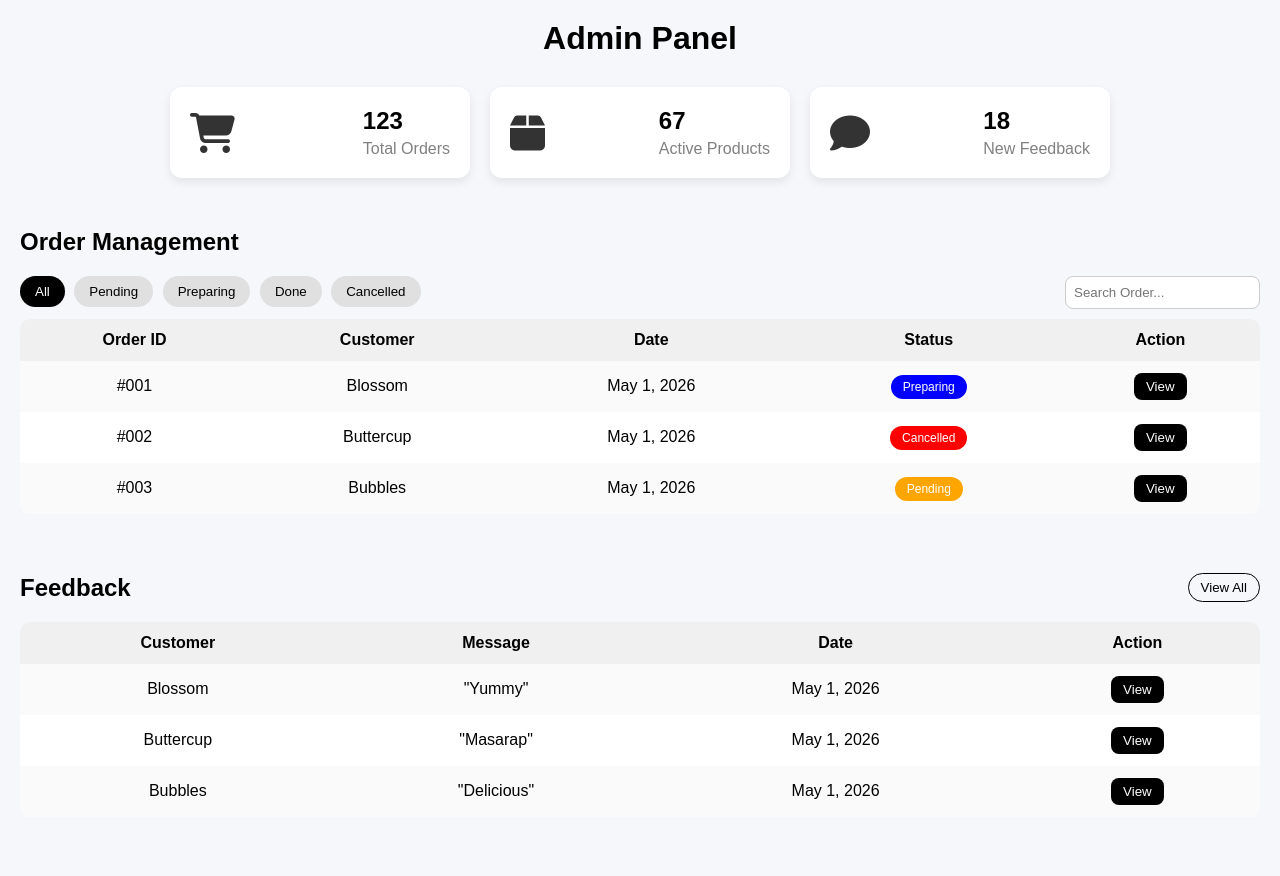
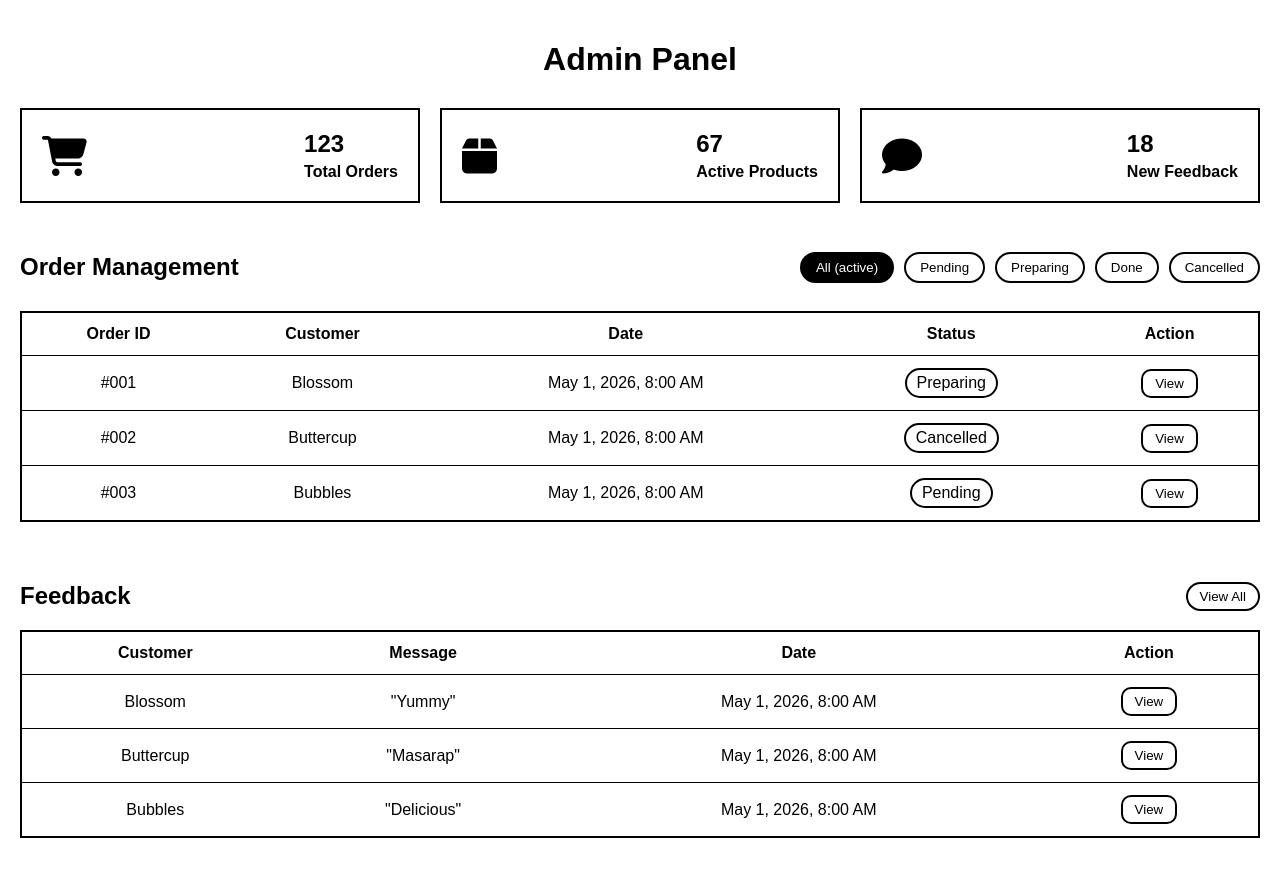
Before and after one commit to katsxy/USERWEBDEV, a plain HTML site: page index.html in a window 1280 px wide. Before the commit the page ends 837 px from the top, so only its background shows below. Drawn offline with Linux system fonts and the light colour scheme.

Commit message:
Update index.html

```diff
--- a/index.html
+++ b/index.html
@@ -10,44 +10,37 @@
 <style>
 body {
     font-family: Arial, sans-serif;
+    background: #fff;
     margin: 0;
-    background: #f5f7fa;
+    padding: 20px;
+    color: #000;
 }
 
-/* HEADER */
+/* TITLE */
 h1 {
     text-align: center;
-    margin: 20px 0;
+    margin-bottom: 30px;
 }
 
 /* CARDS */
 .dashboard {
     display: flex;
-    justify-content: center;
+    justify-content: space-between;
     gap: 20px;
-    flex-wrap: wrap;
-    padding: 10px;
+    margin-bottom: 30px;
 }
 
 .card {
-    background: white;
-    width: 260px;
+    flex: 1;
+    border: 2px solid #000;
     padding: 20px;
-    border-radius: 12px;
     display: flex;
     align-items: center;
     justify-content: space-between;
-    box-shadow: 0 4px 10px rgba(0,0,0,0.08);
-    transition: 0.3s;
-}
-
-.card:hover {
-    transform: translateY(-5px);
 }
 
 .card i {
     font-size: 40px;
-    color: #333;
 }
 
 .card h2 {
@@ -56,102 +49,87 @@ h1 {
 
 .card p {
     margin: 5px 0 0;
-    color: gray;
+    font-weight: bold;
 }
 
 /* SECTION */
 .section {
-    padding: 20px;
+    margin-bottom: 40px;
 }
 
-/* FILTER + SEARCH */
-.top-controls {
+/* ORDER HEADER */
+.order-header {
     display: flex;
     justify-content: space-between;
-    flex-wrap: wrap;
+    align-items: center;
     margin-bottom: 10px;
 }
 
+/* FILTER BUTTONS */
+.filters {
+    display: flex;
+    gap: 10px;
+}
+
 .filters button {
-    border: none;
-    padding: 8px 15px;
+    border: 2px solid #000;
+    background: #fff;
+    padding: 6px 14px;
     border-radius: 20px;
-    margin-right: 5px;
     cursor: pointer;
-    background: #e0e0e0;
 }
 
 .filters button.active {
-    background: black;
-    color: white;
-}
-
-.search-box input {
-    padding: 8px;
-    border-radius: 8px;
-    border: 1px solid #ccc;
+    background: #000;
+    color: #fff;
 }
 
 /* TABLE */
 table {
     width: 100%;
     border-collapse: collapse;
-    background: white;
-    border-radius: 10px;
-    overflow: hidden;
+    border: 2px solid #000;
 }
 
 th, td {
+    border-bottom: 1px solid #000;
     padding: 12px;
     text-align: center;
 }
 
 th {
-    background: #f0f0f0;
+    font-weight: bold;
 }
 
-tr:nth-child(even) {
-    background: #fafafa;
+/* STATUS */
+.status {
+    border: 2px solid #000;
+    padding: 4px 10px;
+    border-radius: 15px;
+    display: inline-block;
 }
 
-/* STATUS BADGES */
-.status {
+/* BUTTON */
+.btn {
+    border: 2px solid #000;
     padding: 5px 12px;
-    border-radius: 20px;
-    font-size: 12px;
+    border-radius: 10px;
+    background: #fff;
+    cursor: pointer;
 }
 
-.pending { background: orange; color: white; }
-.preparing { background: blue; color: white; }
-.done { background: green; color: white; }
-.cancelled { background: red; color: white; }
-
-/* BUTTONS */
-.btn {
-    padding: 6px 12px;
-    border: none;
-    border-radius: 8px;
-    cursor: pointer;
-    background: black;
-    color: white;
-}
-
-.btn:hover {
-    opacity: 0.8;
-}
-
-/* FEEDBACK */
-.section-header {
+/* FEEDBACK HEADER */
+.feedback-header {
     display: flex;
     justify-content: space-between;
     align-items: center;
 }
 
 .view-all {
-    border: 1px solid black;
-    background: transparent;
-    padding: 6px 12px;
-    border-radius: 20px;
+    border: 2px solid #000;
+    background: #fff;
+    padding: 5px 12px;
+    border-radius: 15px;
     cursor: pointer;
 }
 
@@ -159,7 +137,6 @@ tr:nth-child(even) {
 @media (max-width: 768px) {
     .dashboard {
         flex-direction: column;
-        align-items: center;
     }
 }
 </style>
@@ -170,7 +147,7 @@ tr:nth-child(even) {
 
 <h1>Admin Panel</h1>
 
-<!-- DASHBOARD CARDS -->
+<!-- CARDS -->
 <div class="dashboard">
     <div class="card">
         <i class="fas fa-shopping-cart"></i>
@@ -199,19 +176,14 @@ tr:nth-child(even) {
 
 <!-- ORDER MANAGEMENT -->
 <div class="section">
-    <h2>Order Management</h2>
-
-    <div class="top-controls">
+    <div class="order-header">
+        <h2>Order Management</h2>
         <div class="filters">
-            <button class="active">All</button>
+            <button class="active">All (active)</button>
             <button>Pending</button>
             <button>Preparing</button>
             <button>Done</button>
             <button>Cancelled</button>
-        </div>
-
-        <div class="search-box">
-            <input type="text" placeholder="Search Order...">
         </div>
     </div>
 
@@ -227,24 +199,24 @@ tr:nth-child(even) {
         <tr>
             <td>#001</td>
             <td>Blossom</td>
-            <td>May 1, 2026</td>
-            <td><span class="status preparing">Preparing</span></td>
+            <td>May 1, 2026, 8:00 AM</td>
+            <td><span class="status">Preparing</span></td>
             <td><button class="btn">View</button></td>
         </tr>
 
         <tr>
             <td>#002</td>
             <td>Buttercup</td>
-            <td>May 1, 2026</td>
-            <td><span class="status cancelled">Cancelled</span></td>
+            <td>May 1, 2026, 8:00 AM</td>
+            <td><span class="status">Cancelled</span></td>
             <td><button class="btn">View</button></td>
         </tr>
 
         <tr>
             <td>#003</td>
             <td>Bubbles</td>
-            <td>May 1, 2026</td>
-            <td><span class="status pending">Pending</span></td>
+            <td>May 1, 2026, 8:00 AM</td>
+            <td><span class="status">Pending</span></td>
             <td><button class="btn">View</button></td>
         </tr>
     </table>
@@ -252,7 +224,7 @@ tr:nth-child(even) {
 
 <!-- FEEDBACK -->
 <div class="section">
-    <div class="section-header">
+    <div class="feedback-header">
         <h2>Feedback</h2>
         <button class="view-all">View All</button>
     </div>
@@ -268,21 +240,21 @@ tr:nth-child(even) {
         <tr>
             <td>Blossom</td>
             <td>"Yummy"</td>
-            <td>May 1, 2026</td>
+            <td>May 1, 2026, 8:00 AM</td>
             <td><button class="btn">View</button></td>
         </tr>
 
         <tr>
             <td>Buttercup</td>
             <td>"Masarap"</td>
-            <td>May 1, 2026</td>
+            <td>May 1, 2026, 8:00 AM</td>
             <td><button class="btn">View</button></td>
         </tr>
 
         <tr>
             <td>Bubbles</td>
             <td>"Delicious"</td>
-            <td>May 1, 2026</td>
+            <td>May 1, 2026, 8:00 AM</td>
             <td><button class="btn">View</button></td>
         </tr>
     </table>
```
